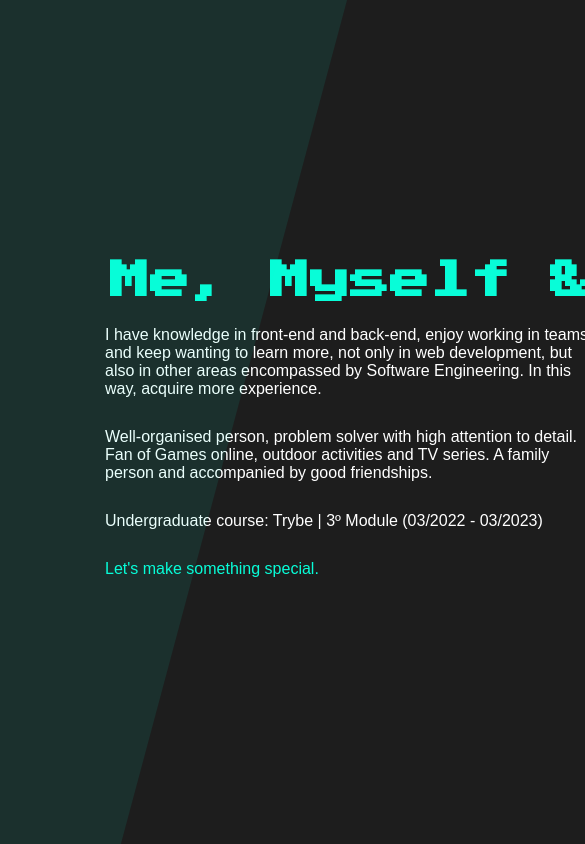
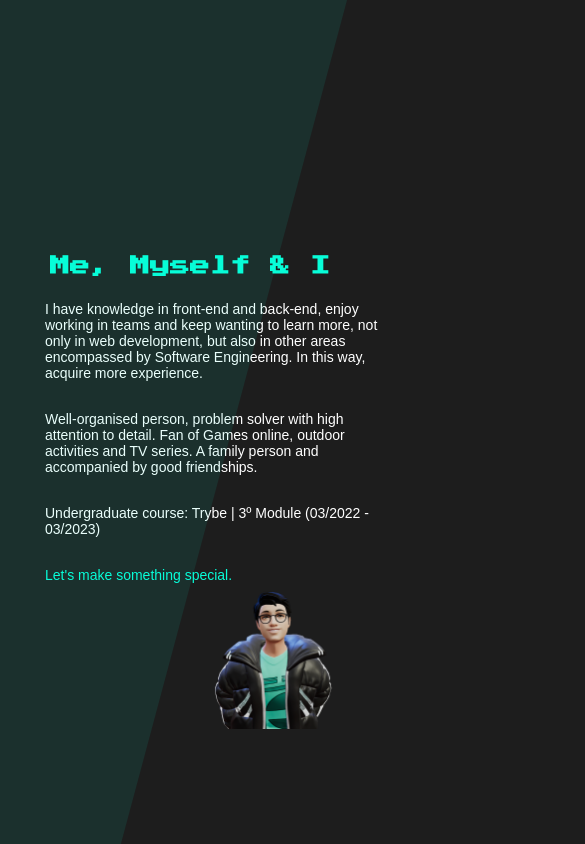
Before and after one commit to danielcampl/portfolio-daniel, a React (Create React App) app: page /about in a window 390 px wide. Shown: the top 844 px of the page, 585 px wide, since content can reach past the window. Built offline with nearby package versions, Linux system fonts and the light colour scheme; a web font is replaced by a local one.

Commit message:
Add responsive 768px for all pages

```diff
--- a/src/App.css
+++ b/src/App.css
@@ -20,8 +20,9 @@ body::before {
 }
 
 /* MOBILE CSS */
-@media (max-width: 768px) {
+@media (max-width: 520px) {
   * {
+    width: 520px;
     padding: 0;
     margin: 0;
   }
@@ -34,10 +35,10 @@ body::before {
 
   /* HOME */
   span {
-    font-size: 70px;
+    font-size: 50px;
   }
   .row1 {
-    padding: 110px 150px 0 120px;
+    padding: 110px 150px 0 50px;
   }
   #avatar {
     left: 270px;
@@ -53,14 +54,20 @@ body::before {
 
   /* ABOUT */
   .about-title {
-    font-size: 40px;
+    font-size: 20px;
     width: 600px;
   }
   .row300 {
-    padding: 0 100px;
+    padding: 0 40px;
   }
   .linkto {
-    width: 45%;
+    width: 55%;
+  }
+  .row300 div p {
+    font-size: 14px;
+  }
+  .about-text p {
+    width: 80%;
   }
 
   /* SKILLS */
@@ -70,11 +77,19 @@ body::before {
   .section-skills {
     padding: 0 70px;
   }
+  #avatar2 {
+    width: 150px;
+    height: 150px;
+    opacity: 0.9;
+    position: absolute;
+    left: 200px;
+    top: 579px;
+  }
 
   /* PROJECTS */
   .magicwall ul li {
-    width: 256px;
-    height: 222.6px;
+    width: 150px;
+    height: 200px;
   }
   .magicwall ul {
     padding-left: 0px;
@@ -87,22 +102,22 @@ body::before {
 
   /* CONTACT FORM */
   form {
-    width: 30rem;
+    width: 39rem;
     top: 100px;
-    left: 140px;
+    left: 60px;
   }
   .contact-title {
-    font-size: 45px;
+    font-size: 40px;
   }
   p {
-    font-size: 15px;
+    font-size: 14px;
   }
   .contact-container .row100 .col button[type="submit"] {
     padding: 10px 30px;
     font-size: 14px;
   }
   .send-bnt {
-    left: 22%;
+    left: 0%;
   }
   .contact-container .row100 .col .input-box .text,
   .contact-container .row100 .col .input-box-name .text,
```
